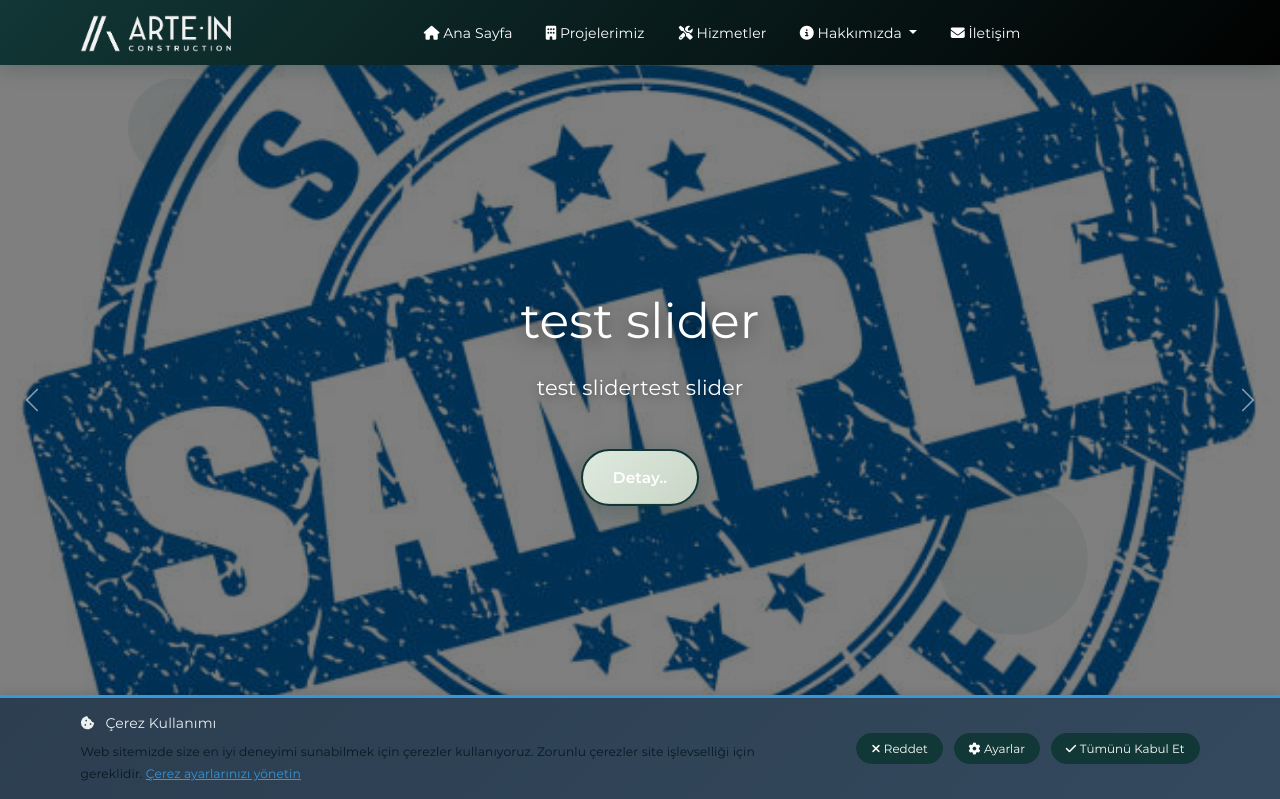
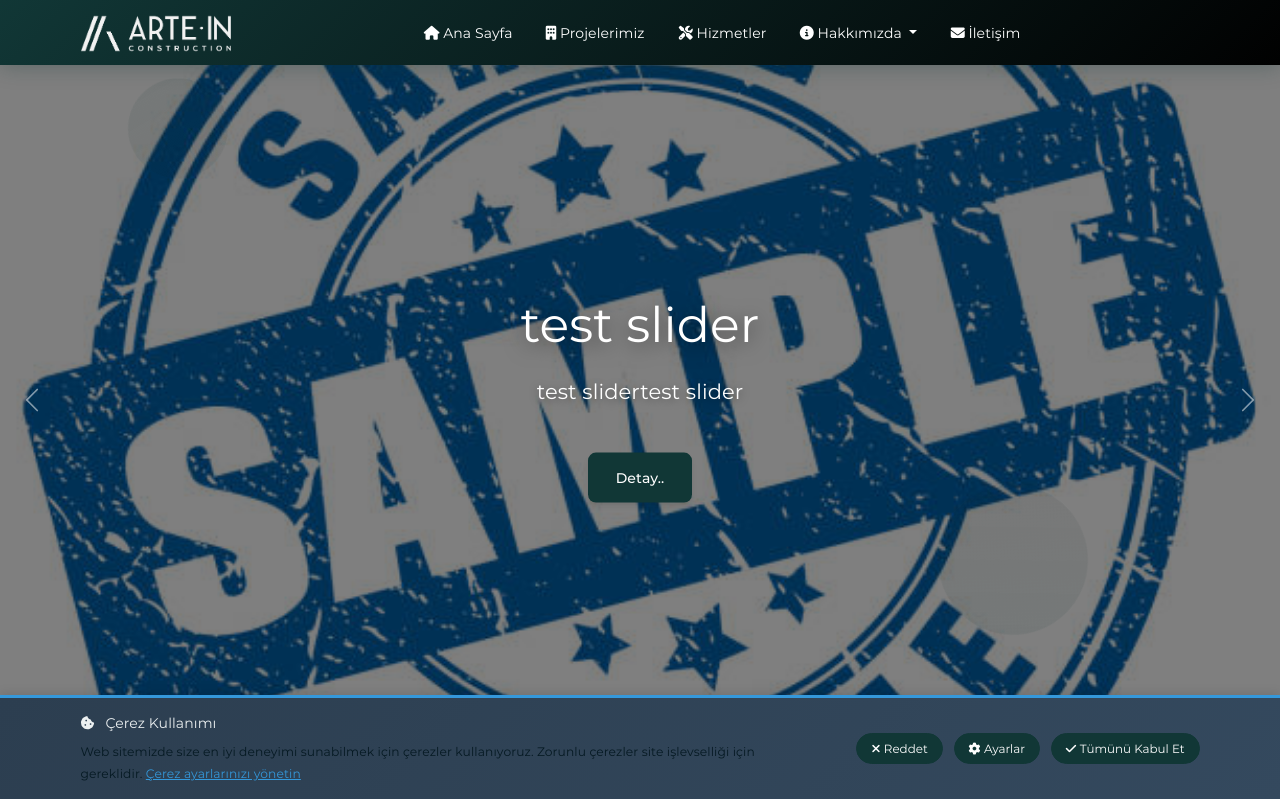
Before and after one commit to aliigan/tr.artein, a PHP site: page /app/frontend/index.php in a window 1280 px wide. Shown: the top 799 px of the page. Run offline with PHP 8.4, Linux system fonts and the light colour scheme; data comes from the database, SQL or seed files in the repository; some libraries are stand-ins or nearby versions.

Commit message:
slider buttons design problems fixed

```diff
--- a/app/frontend/index.php
+++ b/app/frontend/index.php
@@ -233,7 +233,7 @@
                                 <p class="lead"><?= escape($slider['subtitle']) ?></p>
                             <?php endif; ?>
                             <?php if ($slider['button_text'] && $slider['button_link']): ?>
-                                <a href="<?= escape($slider['button_link']) ?>" class="btn btn-lg mt-3">
+                                <a href="<?= escape($slider['button_link']) ?>" class="btn-artein-primary btn-lg mt-3">
                                     <?= escape($slider['button_text']) ?>
                                 </a>
                             <?php endif; ?>
```
